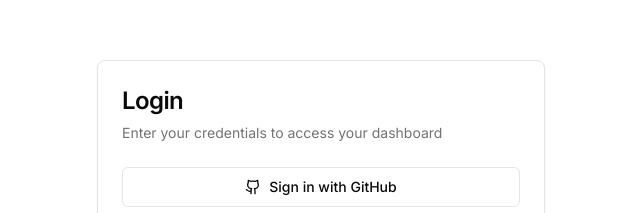
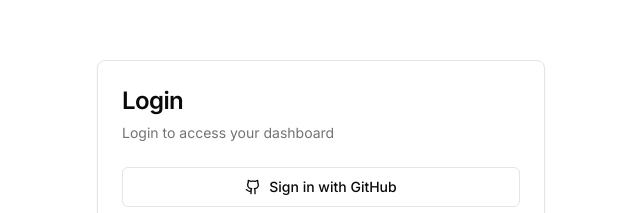
Before and after one commit to iamgatling/devtab, a Next.js app: page /login in a window 1280 px wide. Shown: the part 104-317 px from the top of the page, without its empty margins (319-959 px from the left). Built offline with nearby package versions, Linux system fonts and the light colour scheme; no server answers.

Commit message:
Update page.tsx

```diff
--- a/app/login/page.tsx
+++ b/app/login/page.tsx
@@ -44,7 +44,7 @@ export default function LoginPage() {
       <Card className="w-full max-w-md">
         <CardHeader>
           <CardTitle className="text-2xl">Login</CardTitle>
-          <CardDescription>Enter your credentials to access your dashboard</CardDescription>
+          <CardDescription>Login to access your dashboard</CardDescription>
         </CardHeader>
         <CardContent className="space-y-4">
           {error && (
```
